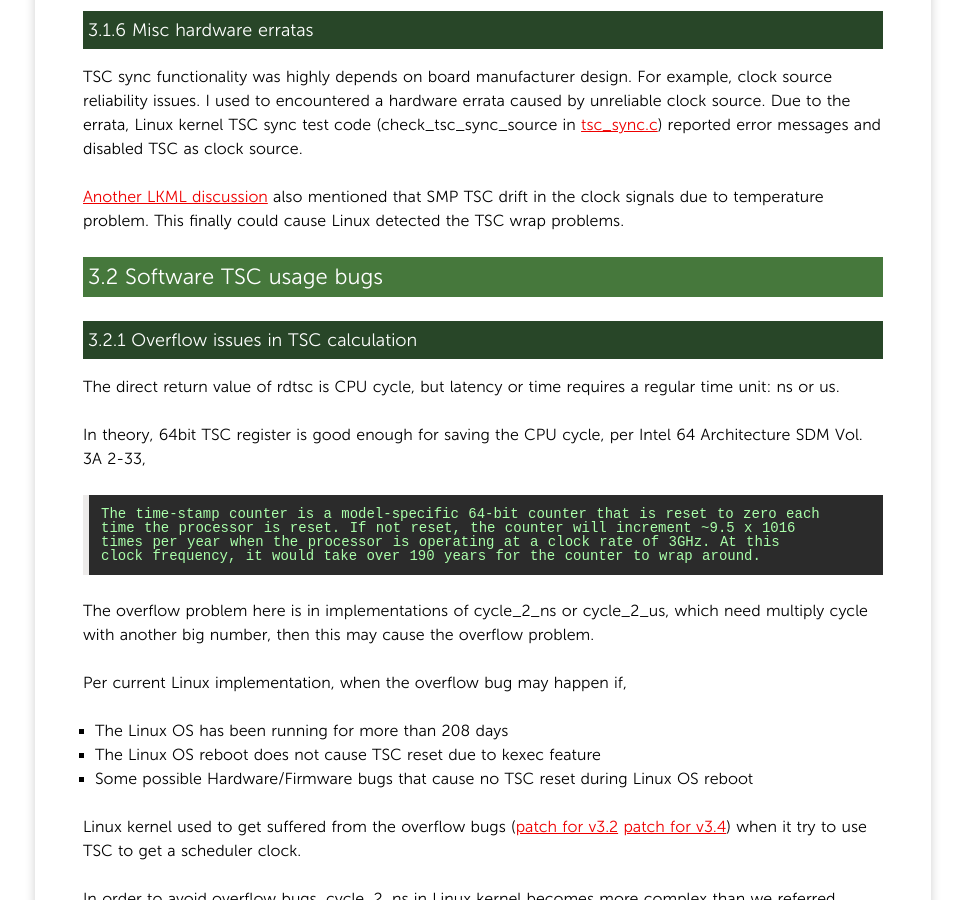
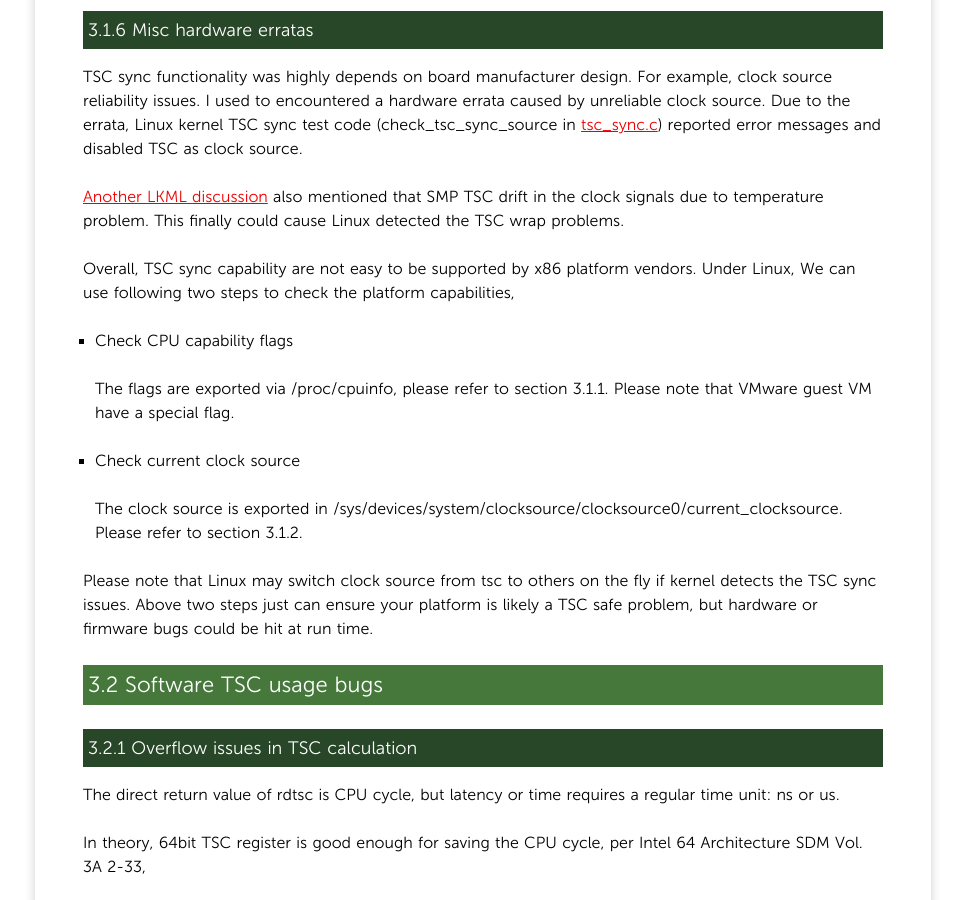
Before and after one commit to yangoliver/yangoliver.github.io, a Jekyll site: the page built from _posts/2015/2015-09-09-pitfalls-of-TSC-usage.md, in a window 1280 px wide and 900 px high, scrolled down 5987 px. Shown: the whole window, without its empty margins (157-1122 px from the left). Built offline with Jekyll 4.4.1, drawn with Linux system fonts in a browser that asks for light colours; Markdown is read by kramdown in place of the engine named in the settings; comment, search, counter and statistics services are not loaded.

Commit message:
update: TSC sync two steps checking
Signed-off-by: Yong Yang <yangoliver@gmail.com>

```diff
--- a/_posts/2015/2015-09-09-pitfalls-of-TSC-usage.md
+++ b/_posts/2015/2015-09-09-pitfalls-of-TSC-usage.md
@@ -265,6 +265,21 @@ reported error messages and disabled TSC as clock source.
 [Another LKML discussion](https://lwn.net/Articles/388188/) also mentioned that SMP TSC drift in the clock signals
 due to temperature problem. This finally could cause Linux detected the TSC wrap problems.
 
+Overall, TSC sync capability are not easy to be supported by x86 platform vendors. Under Linux, We can use following two steps to
+check the platform capabilities,
+
+* Check CPU capability flags
+
+  The flags are exported via /proc/cpuinfo, please refer to section 3.1.1.
+  Please note that VMware guest VM have a special flag.
+
+* Check current clock source
+
+  The clock source is exported in /sys/devices/system/clocksource/clocksource0/current_clocksource. Please refer to section 3.1.2.
+
+Please note that Linux may switch clock source from tsc to others on the fly if kernel detects the TSC sync issues. Above two steps just
+can ensure your platform is likely a TSC safe problem, but hardware or firmware bugs could be hit at run time.
+
 ### 3.2 Software TSC usage bugs
 
 #### 3.2.1 Overflow issues in TSC calculation
```
